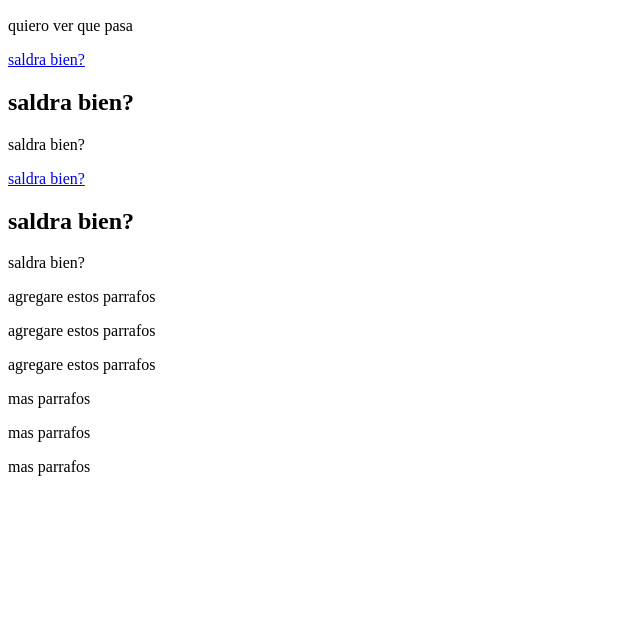
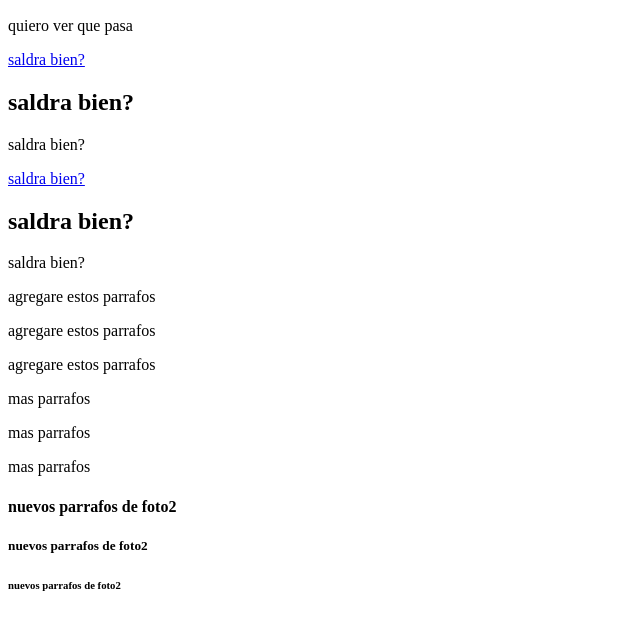
Before and after one commit to vedy2206/tarea.lewagon, a plain HTML site: page index.html in a window 1280 px wide. Shown: the part 110-740 px from the top of the page, without its empty margins (0-640 px from the left). Drawn offline with Linux system fonts and the light colour scheme.

Commit message:
se crearon h4, h5 y h6

```diff
--- a/index.html
+++ b/index.html
@@ -22,5 +22,8 @@
   <p>mas parrafos</p>
   <p>mas parrafos</p>
   <p>mas parrafos</p>
+  <h4>nuevos parrafos de foto2</h4>
+  <h5>nuevos parrafos de foto2</h5>
+  <h6>nuevos parrafos de foto2</h6>
 </body>
 </html>
```
